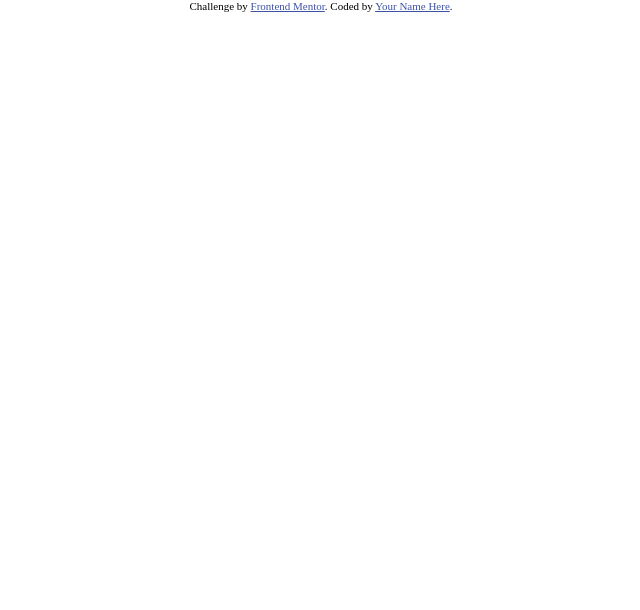
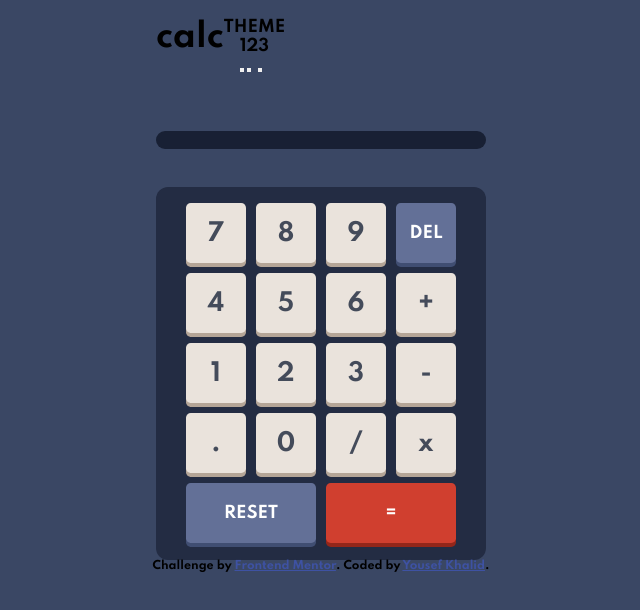
Before and after one commit to YousefKhalid-iq/calculator-app, a plain HTML site: page index.html in a window 1280 px wide. Shown: the whole page, without its empty margins (319-959 px from the left). Drawn offline with Linux system fonts and the light colour scheme.

Commit message:
Add files via upload

```diff
--- a/index.html
+++ b/index.html
@@ -3,14 +3,75 @@
 <head>
   <meta charset="UTF-8">
   <meta name="viewport" content="width=device-width, initial-scale=1.0">
+  <meta http-equiv="X-UA-Compatible" content="ie=edge">
   <link rel="icon" type="image/png" sizes="32x32" href="./images/favicon-32x32.png">
+  <link rel="preconnect" href="https://fonts.googleapis.com">
+  <link rel="preconnect" href="https://fonts.gstatic.com" crossorigin>
+  <link href="https://fonts.googleapis.com/css2?family=Spartan:wght@700&display=swap" rel="stylesheet">
   <link rel="stylesheet" type="text/css" href="style.css">
   <title>Frontend Mentor | Calculator app</title>
 </head>
 <body>
-  <div class="attribution">
-    Challenge by <a href="https://www.frontendmentor.io?ref=challenge" target="_blank">Frontend Mentor</a>.
-    Coded by <a href="#">Your Name Here</a>.
-  </div>
+  <main>
+    <div class="calc-grid">
+      <div class="calc-header-cont">
+        <h1>
+          calc
+        </h1>
+        <div class="theme-select-cont">
+          <p>THEME</p>
+          <div class="themes-cont">
+            <div>
+              <p>
+                1
+              </p>
+              <button></button>
+            </div>
+            <div>
+              <p>
+                2
+              </p>
+              <button></button>
+            </div>
+            <div>
+              <p>
+                3
+              </p>
+              <button></button>
+            </div>
+          </div>
+        </div>
+      </div>
+      <div class="output">
+        <div class="previous-op"></div>
+        <div class="current-op"></div>
+      </div>
+      <div class="buttons-grid">
+        <button>7</button>
+        <button>8</button>
+        <button>9</button>
+        <button class="del-btn">DEL</button>
+        <button>4</button>
+        <button>5</button>
+        <button>6</button>
+        <button>+</button>
+        <button>1</button>
+        <button>2</button>
+        <button>3</button>
+        <button>-</button>
+        <button>.</button>
+        <button>0</button>
+        <button>/</button>
+        <button>x</button>
+        <button class="span-two reset-btn">RESET</button>
+        <button class="span-two equal-btn">=</button>
+      </div>
+    </div>
+    <div class="attribution">
+      Challenge by <a href="https://www.frontendmentor.io?ref=challenge" target="_blank">Frontend Mentor</a>.
+      Coded by <a href="#">Yousef Khalid</a>.
+    </div>
+  </main>
 </body>
+<script src="main.js"></script>
 </html>
--- a/style.css
+++ b/style.css
@@ -2,6 +2,84 @@
   margin: 0;
   padding: 0;
   box-sizing: border-box;
+  font-family: 'Spartan', sans-serif;
+  font-weight: 700;
+}
+
+body {
+  background: hsl(222, 26%, 31%);
+}
+
+.calc-grid {
+  display: grid;
+  justify-content: center;
+  align-items: center;
+  grid-template-columns: 1fr;
+  grid-template-rows: 1fr 1fr 4fr;
+  width: 330px;
+  margin: 0 auto;
+}
+
+.calc-header-cont {
+  display: flex;
+}
+
+.themes-cont {
+  display: flex;
+  justify-content: center;
+  align-items: center;
+}
+
+.output {
+  background-color: hsl(224, 36%, 15%);
+  height: 20%;
+  border-radius: 0.75rem;
+}
+
+.buttons-grid {
+  display: grid;
+  justify-content: center;
+  align-content: center;
+  grid-gap: 10px;
+  grid-template-columns: repeat(4, 60px);
+  grid-template-rows: repeat(5, 60px);
+  background-color: hsl(223, 31%, 20%);
+  padding: 5% 0;
+  border-radius: 0.75rem;
+}
+
+.buttons-grid > button {
+  cursor: pointer;
+  font-size: 1.5rem;
+  text-align: center;
+  background-color: hsl(30, 25%, 89%);
+  box-shadow: 0px 4px 0px hsl(28, 16%, 65%);
+  border: 0;
+  border-radius: 0.3rem;
+  transition: 0.3s ease-in-out;
+  color: hsl(221, 14%, 31%);
+}
+
+.buttons-grid > button:hover {
+  box-shadow: none;
+}
+
+.buttons-grid > .del-btn, .buttons-grid > .reset-btn {
+  font-size: 1rem;
+  background-color: hsl(225, 21%, 49%);
+  box-shadow: 0px 4px 0px hsl(224, 28%, 35%);
+  color: hsl(0, 0%, 100%);
+}
+
+.buttons-grid > .equal-btn {
+  background-color: hsl(6, 63%, 50%);
+  color: hsl(0, 0%, 100%);
+  box-shadow: 0px 4px 0px hsl(6, 70%, 34%);
+  font-size: 1rem;
+}
+
+.span-two {
+  grid-column: span 2;
 }
 
 .attribution {
```
